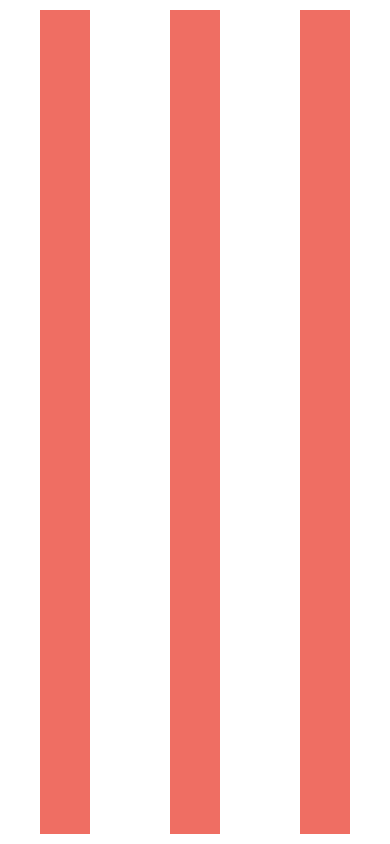
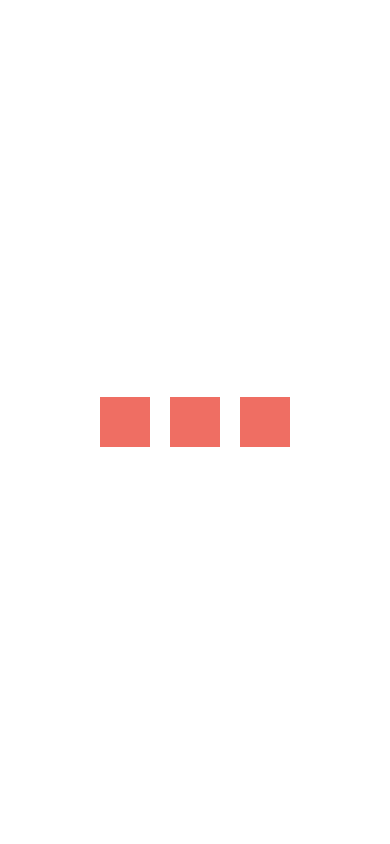
Before and after one commit to Aqueum/FlexBoxExamples, a React Native app: screen / in a window 390 px wide. Built offline with nearby package versions, Linux system fonts and the light colour scheme.

Commit message:
center center

```diff
--- a/App.js
+++ b/App.js
@@ -17,11 +17,12 @@ const styles = StyleSheet.create({
   container: {
     flex: 1,
     flexDirection: 'row',
-    justifyContent: 'space-around',
-    alignItems: 'stretch'
+    justifyContent: 'center',
+    alignItems: 'center'
   },
   box: {
     width: 50,
+    height: 50,
     backgroundColor: '#ef6e63',
     margin: 10
   }
```
